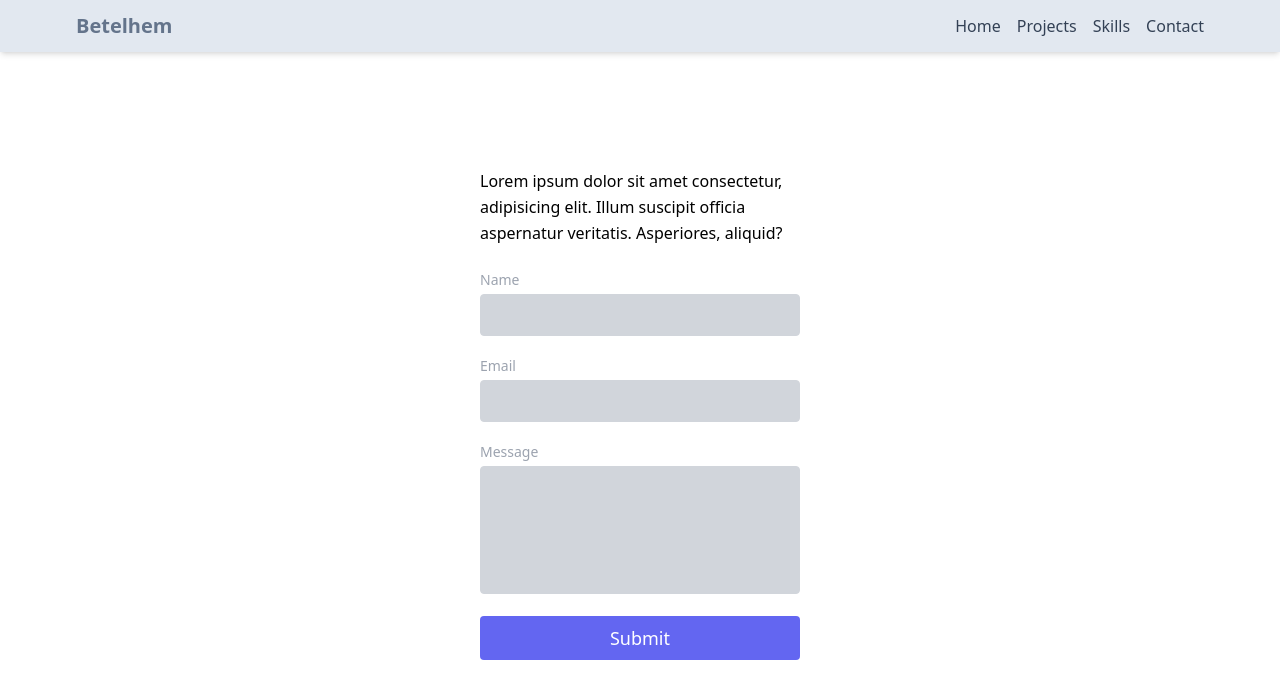
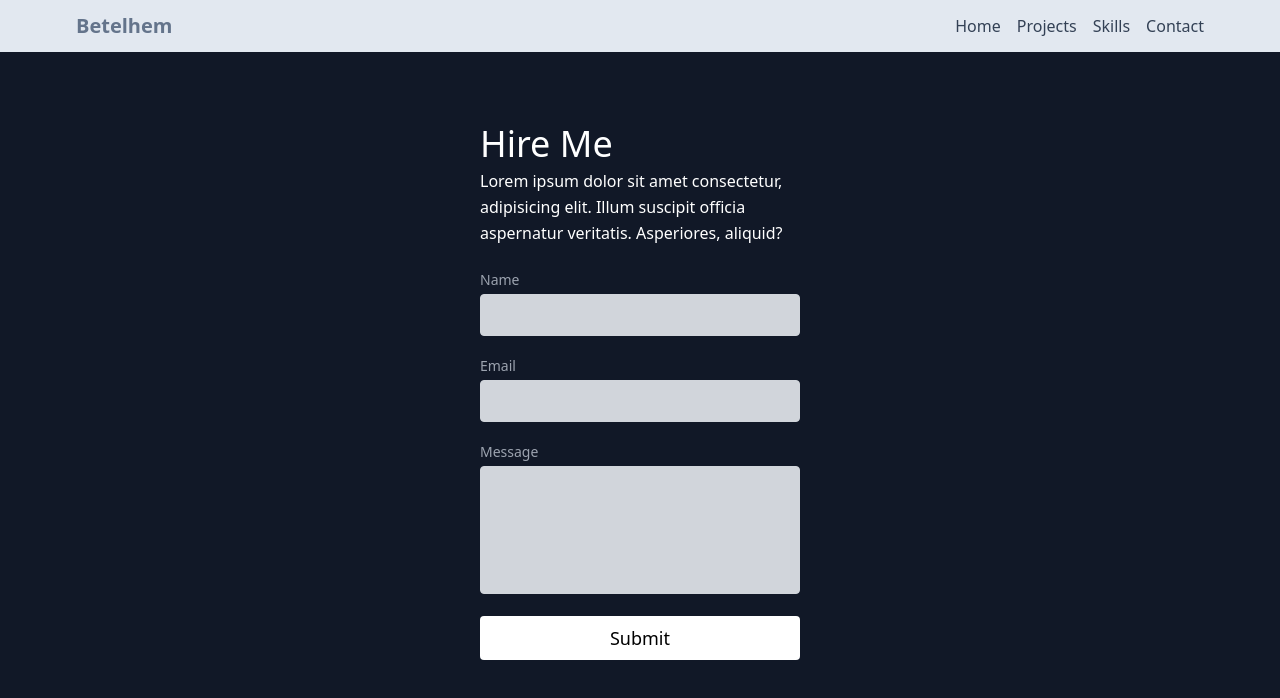
Before and after one commit to Betelhemmesele/personalPortfolio, a React (Create React App) app: page /contact in a window 1280 px wide. Shown: the top 698 px of the page. Built offline with nearby package versions, Linux system fonts and the light colour scheme.

Commit message:
update contact

```diff
--- a/src/components/Contact.jsx
+++ b/src/components/Contact.jsx
@@ -24,7 +24,7 @@
 }
 
   return (
-  <section id="contact" className="relative px-80">
+  <section id="contact" className=" fixed  bg-gray-900 bg-cover h-screen px-80 bg-grey-900">
       <div className=" items-center px-40 py-10 mx-auto flex sm:flex-nowrap flex-wrap justify-center">
         {/* Added 'justify-center' class to center the form */}
         <form
@@ -35,7 +35,7 @@
           <h2 className="text-white sm:text-4xl text-3xl mb-1 font-medium title-font">
             Hire Me
           </h2>
-          <p className="leading-relaxed mb-5">
+          <p className="leading-relaxed text-white mb-5">
             Lorem ipsum dolor sit amet consectetur, adipisicing elit. Illum
             suscipit officia aspernatur veritatis. Asperiores, aliquid?
           </p>
@@ -48,7 +48,7 @@
               id="name"
               name="name"
               className="w-full bg-gray-300 rounded border border-gray-300 focus:border-indigo-500 focus:ring-2 focus:ring-indigo-900 text-base outline-none
-               text-gray-100 py-1 px-3 leading-8 transition-colors duration-200 ease-in-out"
+               text-gray-900 py-1 px-3 leading-8 transition-colors duration-200 ease-in-out"
                onChange={(e) => setName(e.target.value)}
             />
           </div>
@@ -61,7 +61,7 @@
               id="email"
               name="email"
               className="w-full bg-gray-300 rounded border border-gray-300 focus:border-indigo-500 focus:ring-2 focus:ring-indigo-900 text-base outline-none
-               text-gray-100 py-1 px-3 leading-8 transition-colors duration-200 ease-in-out"
+               text-gray-900 py-1 px-3 leading-8 transition-colors duration-200 ease-in-out"
                onChange={(e) => setEmail(e.target.value)}
             />
           </div>
@@ -74,13 +74,14 @@
             <textarea
               id="message"
               name="message"
-              className="w-full bg-gray-300 rounded border border-gray-300 focus:border-indigo-500 focus:ring-2 focus:ring-indigo-900 h-32 text-base outline-none text-gray-100 py-1 px-3 resize-none leading-6 transition-colors duration-200 ease-in-out"
+              className="w-full bg-gray-300 rounded border border-gray-300 focus:border-indigo-500 focus:ring-2 focus:ring-indigo-900 h-32 text-base outline-none
+               text-gray-900 py-1 px-3 resize-none leading-6 transition-colors duration-200 ease-in-out"
               onChange={(e) => setMessage(e.target.value)}
             />
           </div>
           <button
             type="submit"
-            className="text-white bg-indigo-500 border-0 py-2 px-6 focus:outline-none hover:bg-indigo-600 rounded text-lg">
+            className="text-black bg-white border-0 py-2 px-6 focus:outline-none hover:bg-indigo-100 rounded text-lg">
             Submit
           </button>
         </form>
```
